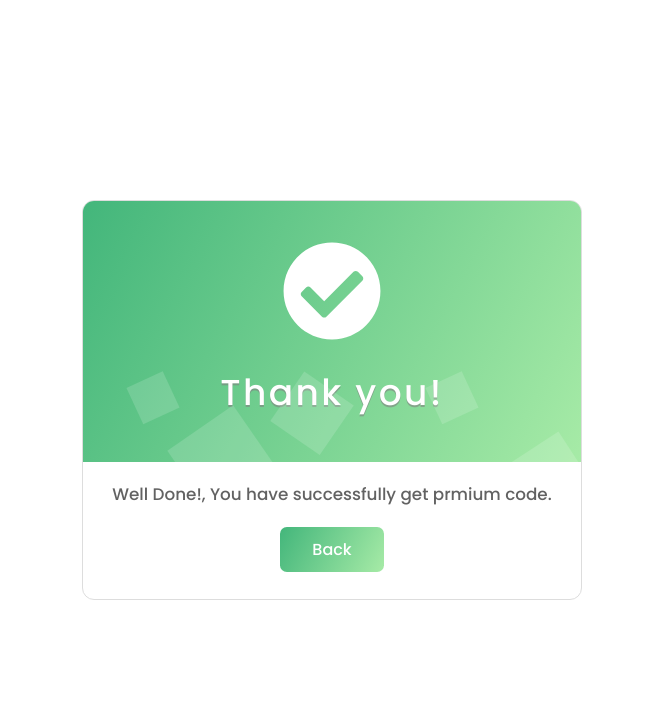
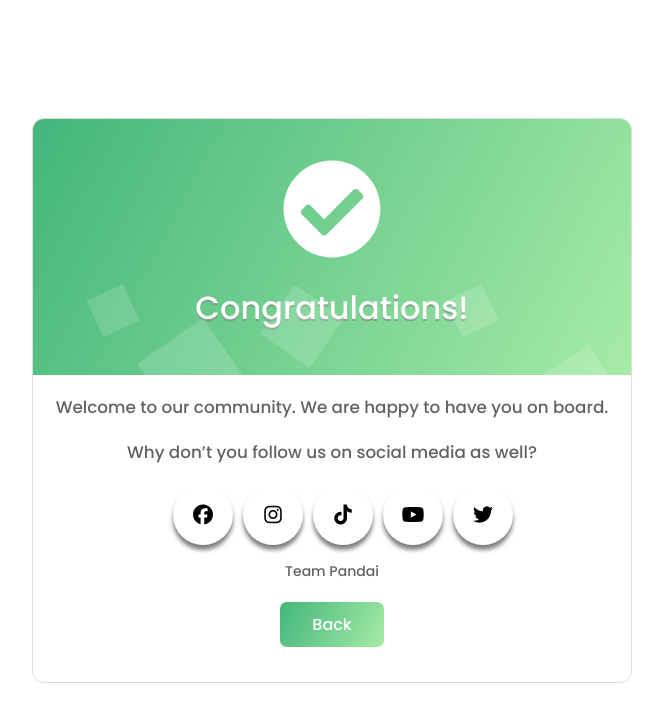
Before and after one commit to akram-tello/pandai-thank-you-page, a plain HTML site: page index.html in a window 1280 px wide. Shown: the whole page, without its empty margins (308-971 px from the left). Drawn offline with nearby package versions, Linux system fonts and the light colour scheme.

Commit message:
add social media

```diff
--- a/index.html
+++ b/index.html
@@ -13,10 +13,14 @@
       crossorigin="anonymous"
     />
 
+
+    <!-- font awesome -->
+    <script src="https://kit.fontawesome.com/66aa7c98b3.js" crossorigin="anonymous"></script>
+
     <!-- Custom CSS -->
     <link rel="stylesheet" href="style.css" />
 
-    <title>Thank you</title>
+    <title>Congratulations!</title>
   </head>
   <body>
     <div class="wrapperCard">
@@ -29,26 +33,37 @@
               />
             </svg>
           </p>
-          <h1>Thank you!</h1>
+          <h1>Congratulations!</h1>
 
           <ul class="bg-bubbles">
-            <li></li>
-            <li></li>
-            <li></li>
-            <li></li>
-            <li></li>
-            <li></li>
-            <li></li>
-            <li></li>
-            <li></li>
-            <li></li>
+            <li class="bubbles"></li>
+            <li class="bubbles"></li>
+            <li class="bubbles"></li>
+            <li class="bubbles"></li>
+            <li class="bubbles"></li>
+            <li class="bubbles"></li>
+            <li class="bubbles"></li>
+            <li class="bubbles"></li>
+            <li class="bubbles"></li>
+            <li class="bubbles"></li>
           </ul>
         </div>
 
         <div class="bottomHalf">
           <p>
-            Well Done!, You have successfully get prmium code.
+            Welcome to our community. We are happy to have you on board.
           </p>
+          <p>Why don’t you follow us on social media as well?</p>
+          <div class="social-menu">
+            <ul>
+                <li><a href="https://www.facebook.com/pandaiofficial/" target="blank"><i class="fab fa-facebook"></i></i></a></li>
+                <li><a href="https://instagram.com/pandaiofficial/" target="blank"><i class="fab fa-instagram"></i></a></li>
+                <li><a href="https://www.tiktok.com/@pandaiofficial/" target="blank"><i class="fab fa-tiktok"></i></a></li>
+                <li><a href="https://www.youtube.com/c/pandaiofficial/" target="blank"><i class="fab fa-youtube"></i></a></li>
+                <li><a href="https://twitter.com/pandaiofficial/" target="blank"><i class="fab fa-twitter"></i></a></li>
+            </ul>
+        </div>
+        <p class="team-pandai">Team Pandai</p>
 
           <button onclick="location.href='https://app.pandai.org';">Back</button>
         </div>
--- a/style.css
+++ b/style.css
@@ -15,8 +15,8 @@ body  {
 }
 
 .wrapperCard {
-  width: 500px;
-  height: 400px;
+  width: 600px;
+  height: 565px;
   overflow: hidden;
   border-radius: 12px;
   border: thin solid #ddd;
@@ -41,10 +41,9 @@ svg {
   fill: white;
 }
 .topHalf h1 {
-  font-size: 2.25rem;
+  font-size: 2rem;
   display: block;
   font-weight: 500;
-  letter-spacing: 0.15rem;
   text-shadow: 0 2px rgba(128, 128, 128, 0.6);
 }
 
@@ -58,7 +57,7 @@ svg {
   z-index: 1;
 }
 
-li{
+.bubbles{
   position: absolute;
   list-style: none;
   display: block;
@@ -73,10 +72,10 @@ li{
   -webkit-transition-timing-function: linear;
   transition-timing-function: linear;
 }
-li:nth-child(1){
+.bubbles:nth-child(1){
   left: 10%;
 }
-li:nth-child(2){
+.bubbles:nth-child(2){
   left: 20%;
 
   width: 80px;
@@ -85,11 +84,11 @@ li:nth-child(2){
   animation-delay: 2s;
   animation-duration: 17s;
 }
-li:nth-child(3){
+.bubbles:nth-child(3){
   left: 25%;
   animation-delay: 4s;
 }
-li:nth-child(4){
+.bubbles:nth-child(4){
   left: 40%;
   width: 60px;
   height: 60px;
@@ -98,10 +97,10 @@ li:nth-child(4){
 
   background-color: rgba(white, 0.3); /* fade(white, 25%); */
 }
-li:nth-child(5){
+.bubbles:nth-child(5){
   left: 70%;
 }
-li:nth-child(6){
+.bubbles:nth-child(6){
   left: 80%;
   width: 120px;
   height: 120px;
@@ -109,14 +108,14 @@ li:nth-child(6){
   animation-delay: 3s;
   background-color: rgba(white, 0.2); /* fade(white, 20%); */
 }
-li:nth-child(7){
+.bubbles:nth-child(7){
   left: 32%;
   width: 160px;
   height: 160px;
 
   animation-delay: 7s;
 }
-li:nth-child(8){
+.bubbles:nth-child(8){
   left: 55%;
   width: 20px;
   height: 20px;
@@ -124,7 +123,7 @@ li:nth-child(8){
   animation-delay: 15s;
   animation-duration: 40s;
 }
-li:nth-child(9){
+.bubbles:nth-child(9){
   left: 25%;
   width: 10px;
   height: 10px;
@@ -133,7 +132,7 @@ li:nth-child(9){
   animation-duration: 40s;
   background-color: rgba(white, 0.3); /*fade(white, 30%);*/
 }
-li:nth-child(10){
+.bubbles:nth-child(10){
   left: 90%;
   width: 160px;
   height: 160px;
@@ -181,3 +180,58 @@ button {
 button:hover {
   background-color: #85ddbf;
 }
+
+.team-pandai{
+    font-size: 14px !important;
+    margin-top: 0 !important;
+}
+
+.social-menu ul{
+    display: flex;
+    justify-content: center;
+}
+
+.social-menu ul li{
+    list-style: none;
+    padding-inline-end: 10px;
+}
+
+.social-menu ul li .fab{
+    font-size: 20px;
+    line-height: 60px;
+    transition: .3s;
+    color: #000;
+}
+
+/* .social-menu ul li .fab:hover{
+    color: #fff;
+} */
+
+.social-menu ul li a{
+    position: relative;
+    display: block;
+    width: 60px;
+    height: 60px;
+    border-radius: 50%;
+    background-color: #fff;
+    text-align: center;
+    transition: .6s;
+    box-shadow: 0 5px 4px rgba(0,0,0,.5);
+}
+
+.social-menu ul li a:hover{
+    transform: translate(0, -10%);
+}
+/*
+.social-menu ul li:nth-child(1) a:hover{
+    background-color: rgba(0, 0, 0, 0.829);
+}
+.social-menu ul li:nth-child(2) a:hover{
+    background-color: #E4405F;
+}
+.social-menu ul li:nth-child(3) a:hover{
+    background-color: #0077b5;
+}
+.social-menu ul li:nth-child(4) a:hover{
+    background-color: #000;
+} */
```
